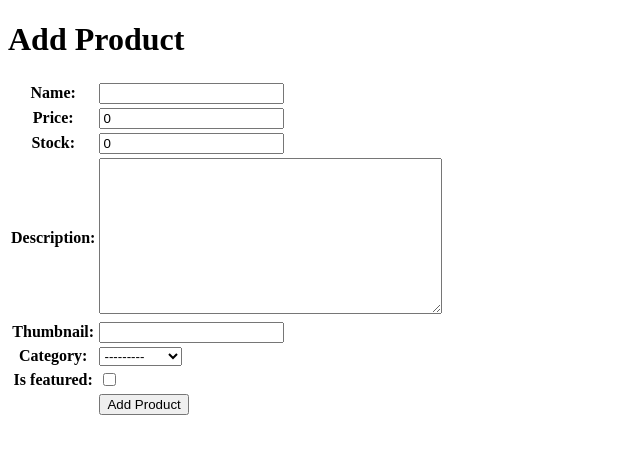
After one commit to slsbilaap/garuda-eleven, a Django app: page /create-product/ in a window 1280 px wide. The commit adds this page. Shown: the top 454 px of the page, without its empty margins (0-640 px from the left). Run offline with Django 5.2, Linux system fonts and the light colour scheme.

Commit message:
Tugas 3 done

```diff
--- a/garuda_eleven/settings.py
+++ b/garuda_eleven/settings.py
@@ -34,6 +34,9 @@ DEBUG = True
 
 ALLOWED_HOSTS = ["localhost", "127.0.0.1", "msy-aulya-garudaeleven.pbp.cs.ui.ac.id"]
 
+CSRF_TRUSTED_ORIGINS = [
+    "https://msy-aulya-garudaeleven.pbp.cs.ui.ac.id"
+]
 
 # Application definition
 
@@ -62,7 +65,7 @@ ROOT_URLCONF = 'garuda_eleven.urls'
 TEMPLATES = [
     {
         'BACKEND': 'django.template.backends.django.DjangoTemplates',
-        'DIRS': [],
+        'DIRS': [BASE_DIR / 'templates'],
         'APP_DIRS': True,
         'OPTIONS': {
             'context_processors': [
--- /dev/null
+++ b/main/forms.py
@@ -0,0 +1,7 @@
+from django.forms import ModelForm
+from main.models import Product
+
+class ProductForm(ModelForm):
+    class Meta:
+        model = Product
+        fields = ["name", "price", "stock", "description", "thumbnail", "category", "is_featured"]
--- a/main/models.py
+++ b/main/models.py
@@ -1,3 +1,4 @@
+import uuid
 from django.db import models
 
 # Create your models here.
@@ -12,13 +13,14 @@ class Product(models.Model):
         ('glove', 'Glove')
     ]
 
+    id = models.UUIDField(primary_key=True, default=uuid.uuid4, editable=False)
     name = models.CharField()
     price = models.IntegerField(default=0)
     description = models.TextField()
-    thumbnail = models.URLField()
+    thumbnail = models.URLField(blank=True, null=True)
     category = models.CharField(choices=CATEGORY_CHOICES)
     is_featured = models.BooleanField(default=False)
     stock = models.PositiveIntegerField(default=0)
 
     def __str__(self):
-        return self.title
+        return self.name
--- /dev/null
+++ b/main/templates/create_product.html
@@ -0,0 +1,18 @@
+{% extends 'base.html' %}
+{% block content %}
+<h1>Add Product</h1>
+
+<form method="POST">
+  {% csrf_token %}
+  <table>
+    {{ form.as_table }}
+    <tr>
+      <td></td>
+      <td>
+        <input type="submit" value="Add Product" />
+      </td>
+    </tr>
+  </table>
+</form>
+
+{% endblock %}
--- a/main/urls.py
+++ b/main/urls.py
@@ -1,8 +1,14 @@
 from django.urls import path
-from main.views import show_main
+from main.views import show_main, create_product, show_product, show_xml, show_json, show_xml_by_id, show_json_by_id
 
 app_name = 'main'
 
 urlpatterns = [
     path('', show_main, name='show_main'),
+    path('create-product/', create_product, name='create_product'),
+    path('product/<str:id>/', show_product, name='show_product'),
+    path('xml/', show_xml, name='show_xml'),
+    path('json/', show_json, name='show_json'),
+    path('xml/<str:product_id>/', show_xml_by_id, name='show_xml_by_id'),
+    path('json/<str:product_id>/', show_json_by_id, name='show_json_by_id'),
 ]
--- a/main/views.py
+++ b/main/views.py
@@ -1,11 +1,63 @@
-from django.shortcuts import render
+from django.http import HttpResponse
+from django.core import serializers
+from django.shortcuts import render, redirect, get_object_or_404
+from main.forms import ProductForm
+from main.models import Product
 
 # Create your views here.
 def show_main(request):
+    product_list = Product.objects.all()
+
     context = {
         'app' : 'Garuda Eleven',
         'name' : 'Msy Aulya Salsabila Putri',
-        'class': 'PBP D'
+        'class': 'PBP D',
+        'product_list' : product_list
     }
 
     return render(request, "main.html", context)
+
+def create_product(request):
+    form = ProductForm(request.POST or None)
+
+    if form.is_valid() and request.method == "POST":
+        form.save()
+        return redirect('main:show_main')
+
+    context = {'form' : form}
+    return render(request, "create_product.html", context)
+
+def show_product(request, id):
+    product = get_object_or_404(Product, pk=id)
+
+    context = {
+        'product' : product
+    }
+
+    return render(request, "product_detail.html", context)
+
+def show_xml(request):
+    product_list = Product.objects.all()
+    xml_data = serializers.serialize("xml", product_list)
+    return HttpResponse(xml_data, content_type="application/xml")
+
+def show_json(request):
+    product_list = Product.objects.all()
+    json_data = serializers.serialize("json", product_list)
+    return HttpResponse(json_data, content_type="application/json")
+
+def show_xml_by_id(request, product_id):
+    try:
+        product_item = Product.objects.filter(pk=product_id)
+        xml_data = serializers.serialize("xml", product_item)
+        return HttpResponse(xml_data, content_type="application/xml")
+    except Product.DoesNotExist:
+       return HttpResponse(status=404)
+
+def show_json_by_id(request, product_id):
+    try:
+        product_item = Product.objects.get(pk=product_id)
+        json_data = serializers.serialize("json", [product_item])
+        return HttpResponse(json_data, content_type="application/json")
+    except Product.DoesNotExist:
+        return HttpResponse(status=404)
--- /dev/null
+++ b/templates/base.html
@@ -0,0 +1,13 @@
+{% load static %}
+<!DOCTYPE html>
+<html lang="en">
+<head>
+    <meta charset="UTF-8" />
+    <meta name="viewport" content="width=device-width, initial-scale=1.0" />
+    {% block meta %} {% endblock meta %}
+</head>
+
+<body>
+    {% block content %} {% endblock content %}
+</body>
+</html>
```
Also changed, not shown: main/templates/main.html (+39 -0 lines), main/templates/product_detail.html (added, +23 -0 lines), main/migrations/0001_initial.py, main/migrations/0002_alter_product_category_alter_product_price.py (deleted).
